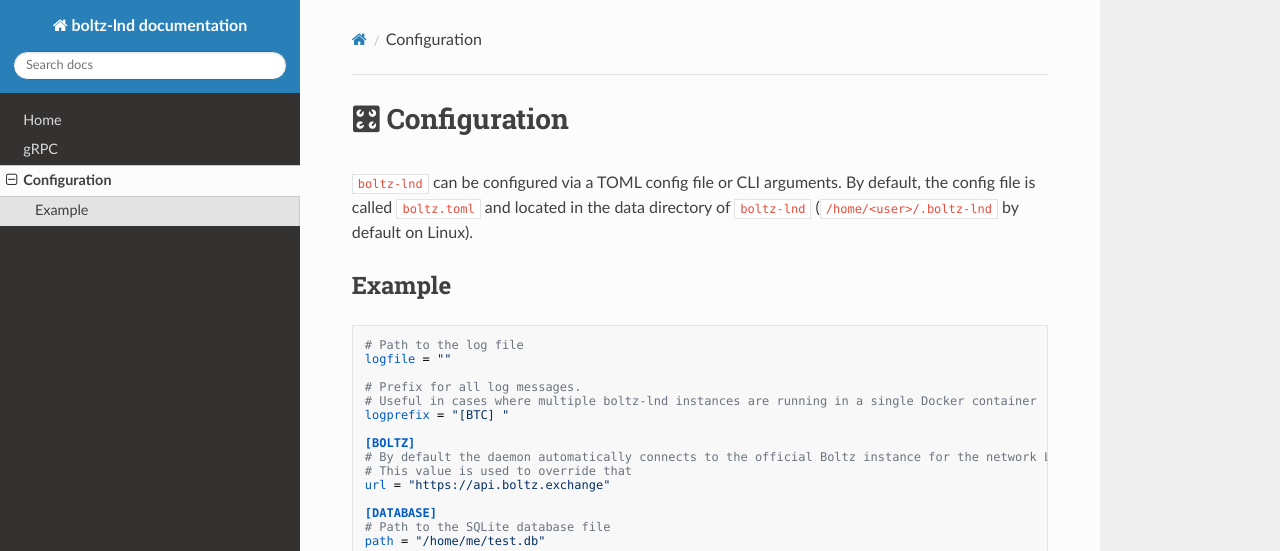
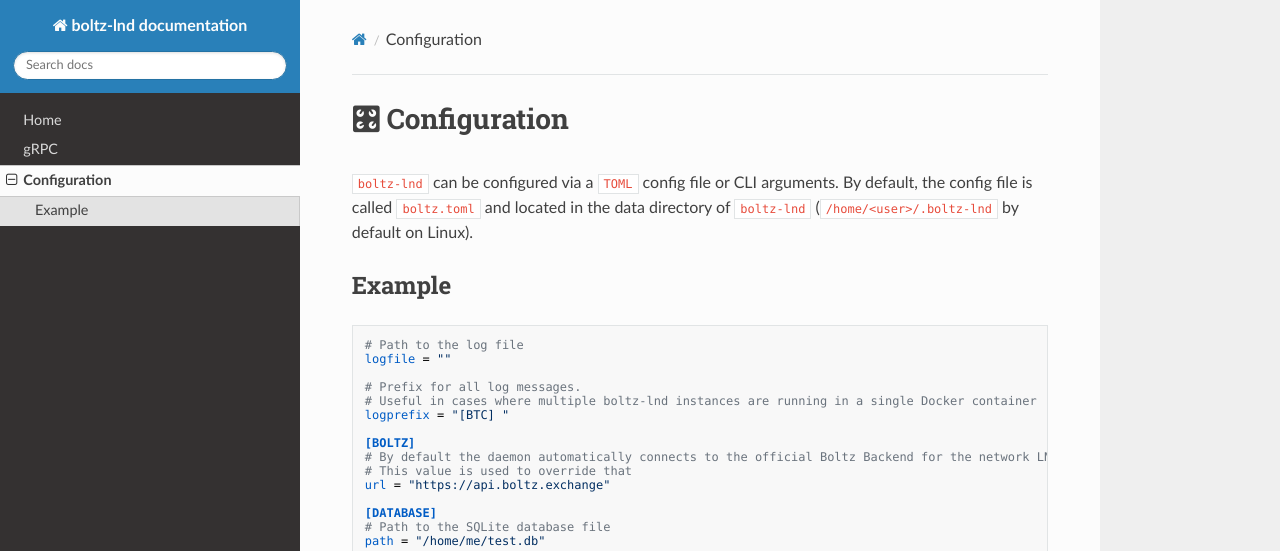
Before and after one commit to BoltzExchange/boltz-client, an MkDocs documentation site: the page built from docs/configuration.md, in a window 1280 px wide and 1336 px high. Shown: the top 551 px of the window. Built offline with MkDocs 1.6.1, drawn with Linux system fonts in a browser that asks for light colours; nearby versions of some CDN libraries.

Commit message:
GITBOOK-15: change request with no subject merged in GitBook

```diff
--- a/docs/configuration.md
+++ b/docs/configuration.md
@@ -1,6 +1,6 @@
 # 🎛 Configuration
 
-`boltz-lnd` can be configured via a TOML config file or CLI arguments. By default, the config file is called `boltz.toml` and located in the data directory of `boltz-lnd` (`/home/<user>/.boltz-lnd` by default on Linux).
+`boltz-lnd` can be configured via a `TOML` config file or CLI arguments. By default, the config file is called `boltz.toml` and located in the data directory of `boltz-lnd` (`/home/<user>/.boltz-lnd` by default on Linux).
 
 ## Example
 
@@ -13,7 +13,7 @@ logfile = ""
 logprefix = "[BTC] "
 
 [BOLTZ]
-# By default the daemon automatically connects to the official Boltz instance for the network LND is on
+# By default the daemon automatically connects to the official Boltz Backend for the network LND is on
 # This value is used to override that
 url = "https://api.boltz.exchange"
 
```
